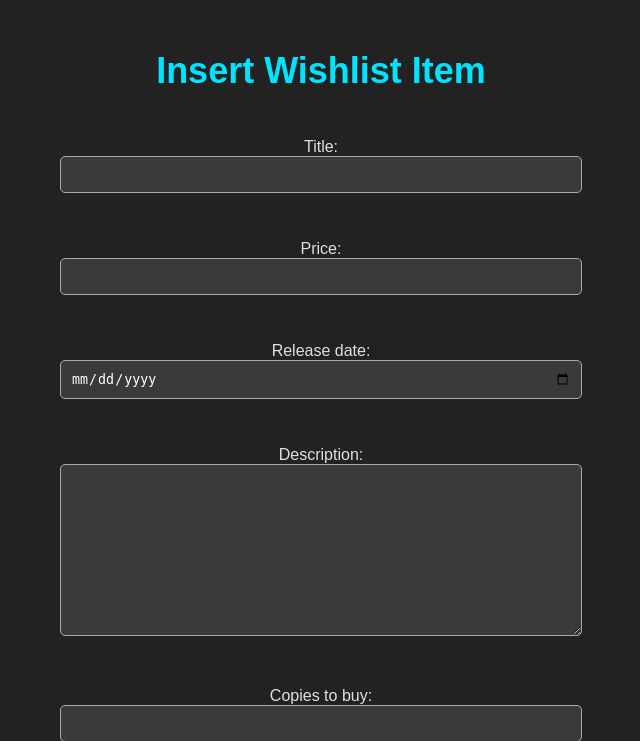
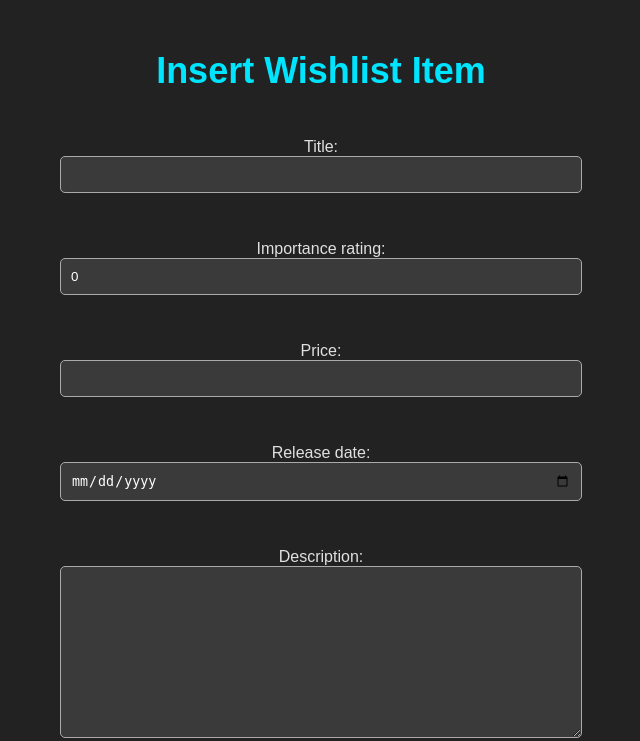
Before and after one commit to ZeroRickMore/MangaKura, a Django app: page /insertWishlistItem/ in a window 1280 px wide. Shown: the part 65-806 px from the top of the page, without its empty margins (319-959 px from the left). Run offline with Django 5.2, Linux system fonts and the light colour scheme; the visitor is signed in with stand-in values (Sample User, id 1); parts of the project's set-up code (start-up, migrations or seed data) failed here and were passed over.

Commit message:
Add importance_rating in Wishlist Item

```diff
--- a/MangaKura/GeneralHandler/forms.py
+++ b/MangaKura/GeneralHandler/forms.py
@@ -130,7 +130,7 @@ class WishlistItemForm(forms.ModelForm):
         model = UserToWishlistItem
 
         fields = [
-            'title', 'price', 'release_date', 'description', 'copies_to_buy'
+            'title', 'importance_rating', 'price', 'release_date', 'description', 'copies_to_buy'
         ]
 
     useful_links = forms.CharField(widget=forms.Textarea, required=False, help_text="Enter useful links, one per line.")
--- a/MangaKura/GeneralHandler/models.py
+++ b/MangaKura/GeneralHandler/models.py
@@ -85,6 +85,7 @@ class UserToWishlistItem(models.Model):
     description = models.TextField(blank=True, null=True)
     copies_to_buy = models.IntegerField(blank=True, null=True)
     useful_links = models.JSONField(default=list)
+    importance_rating = models.IntegerField(default=0)
 
     class Meta:
         # The key is the ID for better django db handling, but I do not want duplicates of this kind.
--- a/MangaKura/GeneralHandler/views.py
+++ b/MangaKura/GeneralHandler/views.py
@@ -514,7 +514,7 @@ def view_variant_list(request):
 
 @login_required
 def view_wishlist(request):
-    user_wishlist = UserToWishlistItem.objects.filter(user=request.user).order_by('title').order_by('release_date').prefetch_related('images')
+    user_wishlist = UserToWishlistItem.objects.filter(user=request.user).order_by('title').order_by('importance_rating').order_by('release_date').prefetch_related('images')
     return render(request, 'user_wishlist.html', {'user_wishlist': user_wishlist})
 
 
--- a/MangaKura/templates/view_wishlist_item.html
+++ b/MangaKura/templates/view_wishlist_item.html
@@ -23,6 +23,7 @@
 
 <ul>
   <li><strong>Price:</strong> {{ wishlist_item.price }} €</li>
+  <li><strong>Importance Rating: {{ importance_rating}} / 10</strong></li>
   <li><strong>Release Date:</strong> {{ wishlist_item.release_date }}</li>
   <li><strong>Description:</strong> {{ wishlist_item.description }}</li>
   <li><strong>Copies to buy:</strong> {{ wishlist_item.copies_to_buy }}</li>
```
Also changed, not shown: MangaKura/GeneralHandler/migrations/0017_usertowishlistitem_importance_rating.py (added).
